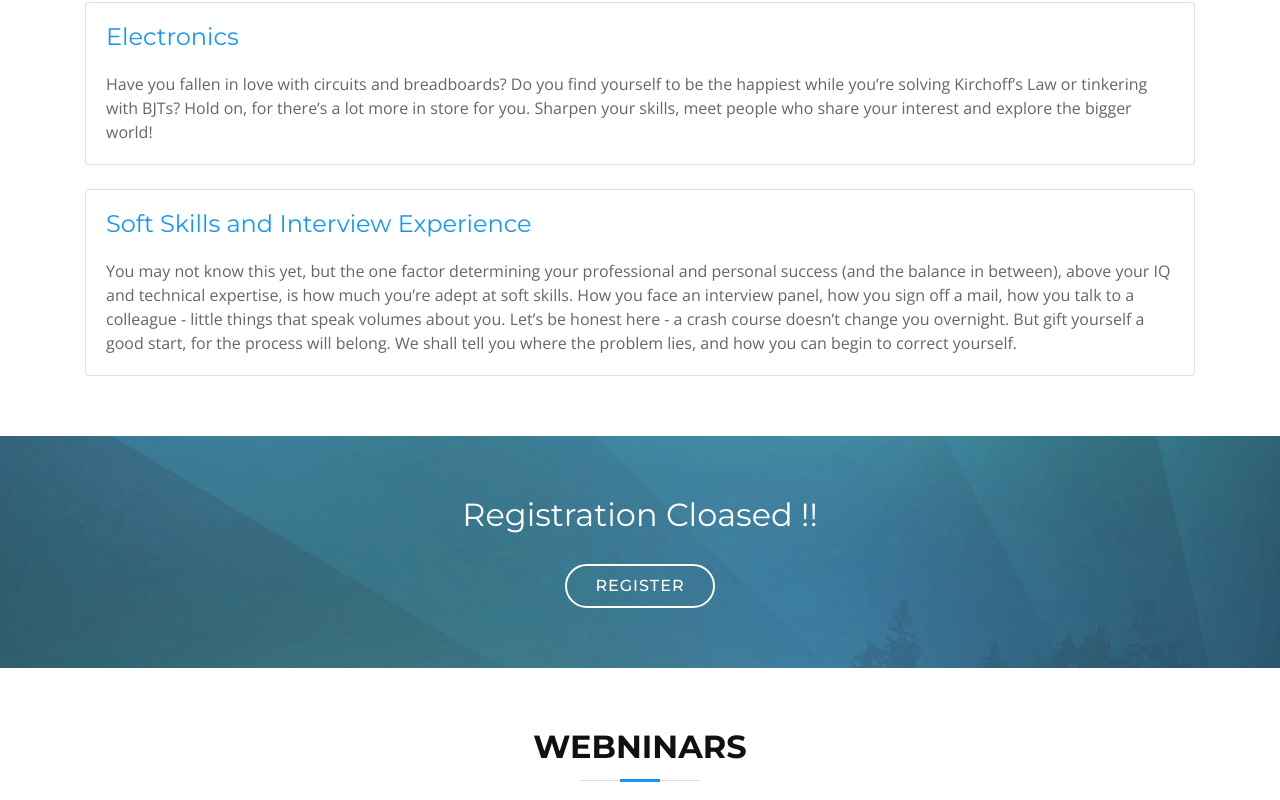
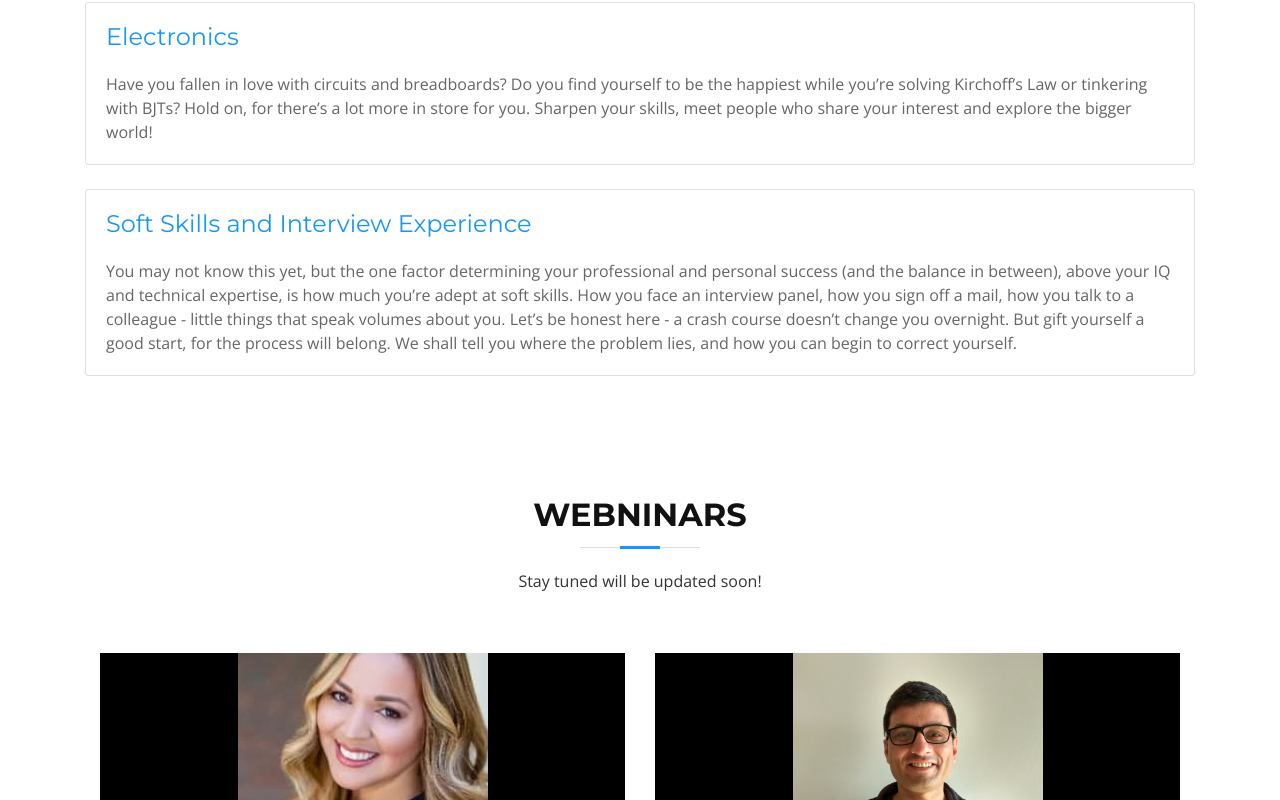
Before and after one commit to ieee-ju/ElevateX, a plain HTML site: page index.html in a window 1280 px wide. Shown: the part 2861-3661 px from the top of the page. Drawn offline with nearby package versions, Linux system fonts and the light colour scheme; a script that the page names is missing; files whose address does not match are found by name.

Commit message:
Update index.html

```diff
--- a/index.html
+++ b/index.html
@@ -304,12 +304,12 @@ You may not know this yet, but the one factor determining your professional and
   <!--==========================
       Call To Action Section
     ============================-->
-    <section id="call-to-action" class="wow fadeIn">
+    <!--section id="call-to-action" class="wow fadeIn">
       <div class="container text-center">
         <h2 style="color:#fff;">Registration Cloased !!</h2>
         <a target="_blank" class="cta-btn" href="https://forms.gle/B8RXVv8qFs5H6XCL9">register</a>
       </div>
-    </section><!-- #call-to-action -->
+    </section--><!-- #call-to-action -->
 	<!--==========================
       Team Section
     ============================-->
```
